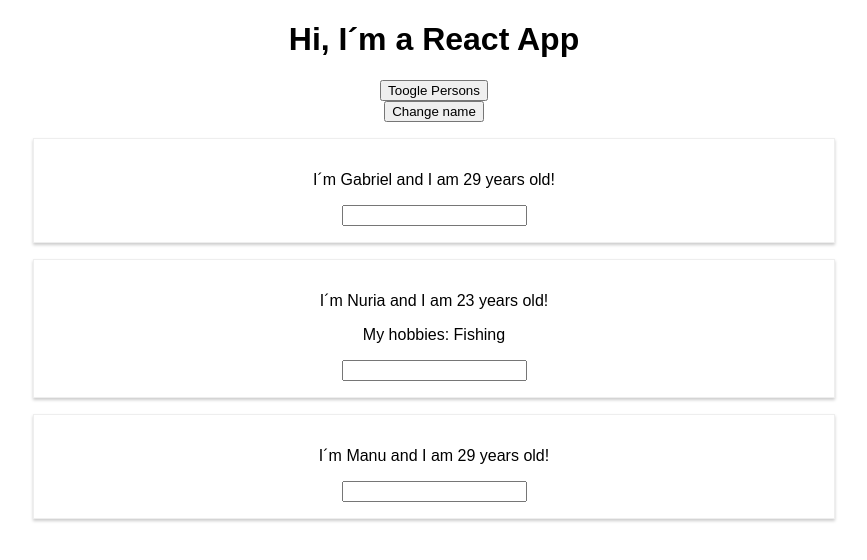
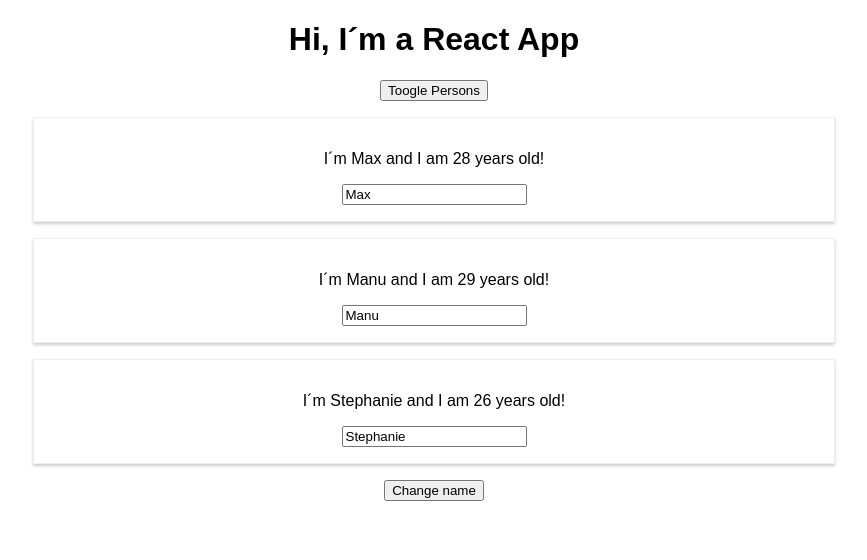
Before and after one commit to Omegadiaz/ReactCurso, a React (Create React App) app: page / in a window 1280 px wide. Both pictures are taken after a click on the button "Toogle Persons". Shown: the top 560 px of the page, without its empty margins (206-1073 px from the left). Built offline with nearby package versions, Linux system fonts and the light colour scheme.

Commit message:
Interactive list with flaw

```diff
--- a/src/App.js
+++ b/src/App.js
@@ -6,24 +6,17 @@ class App extends Component {
 
   state = {
     persons: [
-      { name: 'Gabriel', age: 29},
-      { name: 'Nuria', age: 23},
-      { name: 'Manu', age: 29}
+      { name: 'Max', age: 28},
+      { name: 'Manu', age: 29},
+      { name: 'Stephanie', age: 26}
     ],
     Otras_cosas: []
   }
 
-  switchNameHandler = () => {
-    //console.log('Was clicked!');
-    //DON´T DO THIS this.state.persons[0].name = 'Pau';
-    this.setState({ //Se actualiza el estado por lo que haya cambiado solamente
-      persons: [
-        { name: 'Pau', age: 22},
-        { name: 'Nuria', age: 23},
-        { name: 'Manu', age: 29}
-      ],
-      showPersons: false
-    })
+  deletePersonHandler = (personIndex) =>{
+    const persons = this.state.persons;
+    persons.splice(personIndex, 1);
+    this.setState({persons: persons})
   }
 
   nameChangedHandler = (event) => {
@@ -49,10 +42,15 @@ class App extends Component {
     if (this.state.showPersons) {
      persons = (
      <div>
+     {this.state.persons.map((person, index) => {
+       return <Person
+       click={this.deletePersonHandler}
+       name={person.name}
+       age={person.age}
+       />
+     })}
         <button onClick={this.switchNameHandler}>Change name</button>
-        <Person name={this.state.persons[0].name} age={this.state.persons[0].age}/>
-        <Person name={this.state.persons[1].name} age={this.state.persons[1].age}>My hobbies: Fishing</Person>
-        <Person changed={this.nameChangedHandler} name={this.state.persons[2].name} age={this.state.persons[2].age}/>
+
      </div> )
     }
 
--- a/src/Person/Person.js
+++ b/src/Person/Person.js
@@ -5,9 +5,9 @@ import './Person.css';
 const person = (props) => {
     return (
         <div className='Person'>
-            <p>I´m {props.name} and I am {props.age} years old!</p>
+            <p onClick={props.click}>I´m {props.name} and I am {props.age} years old!</p>
             <p>{props.children}</p>
-            <input type='text' onChange={props.changed}></input>
+            <input type='text' onChange={props.changed} value={props.name}></input>
         </div>
 
     )
```
